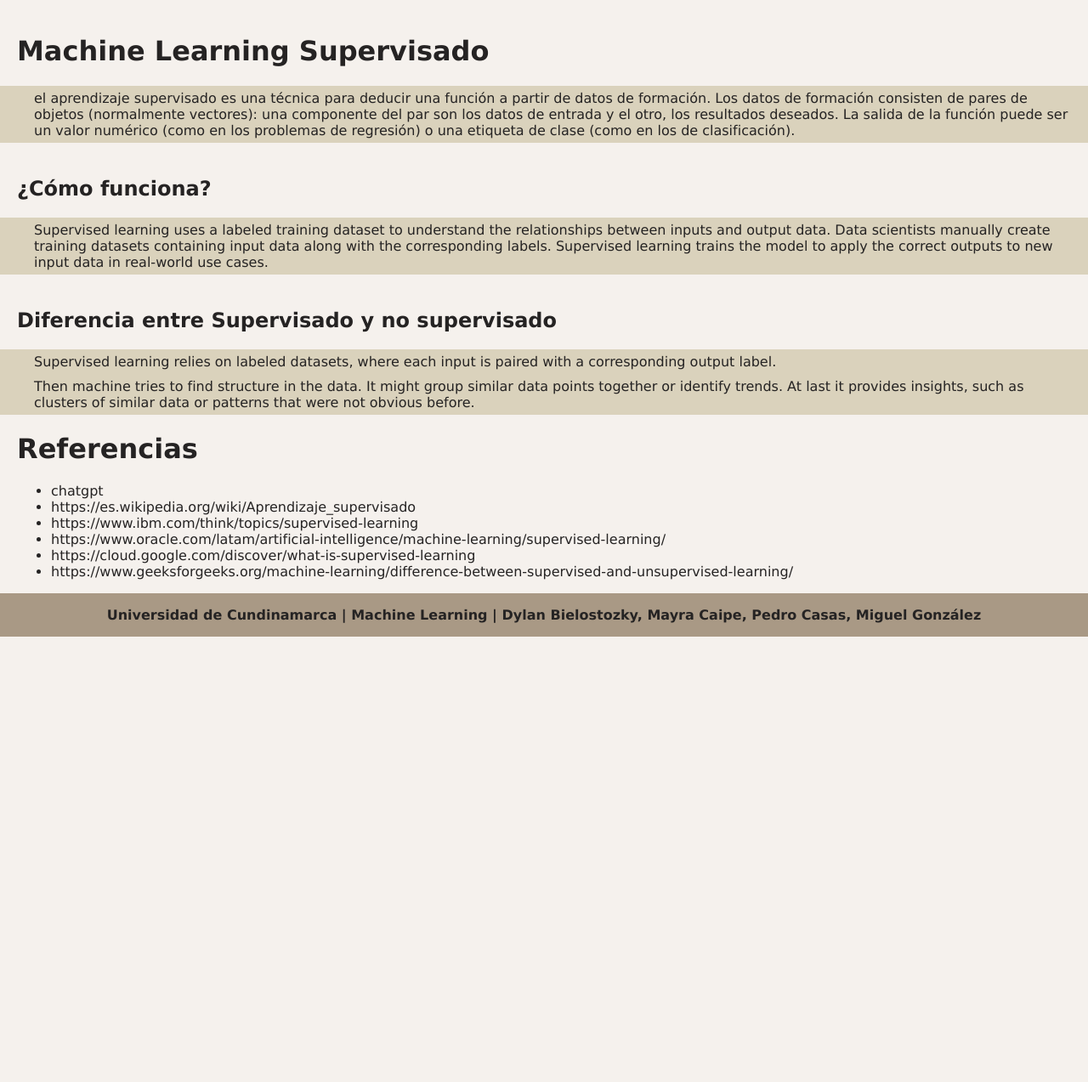
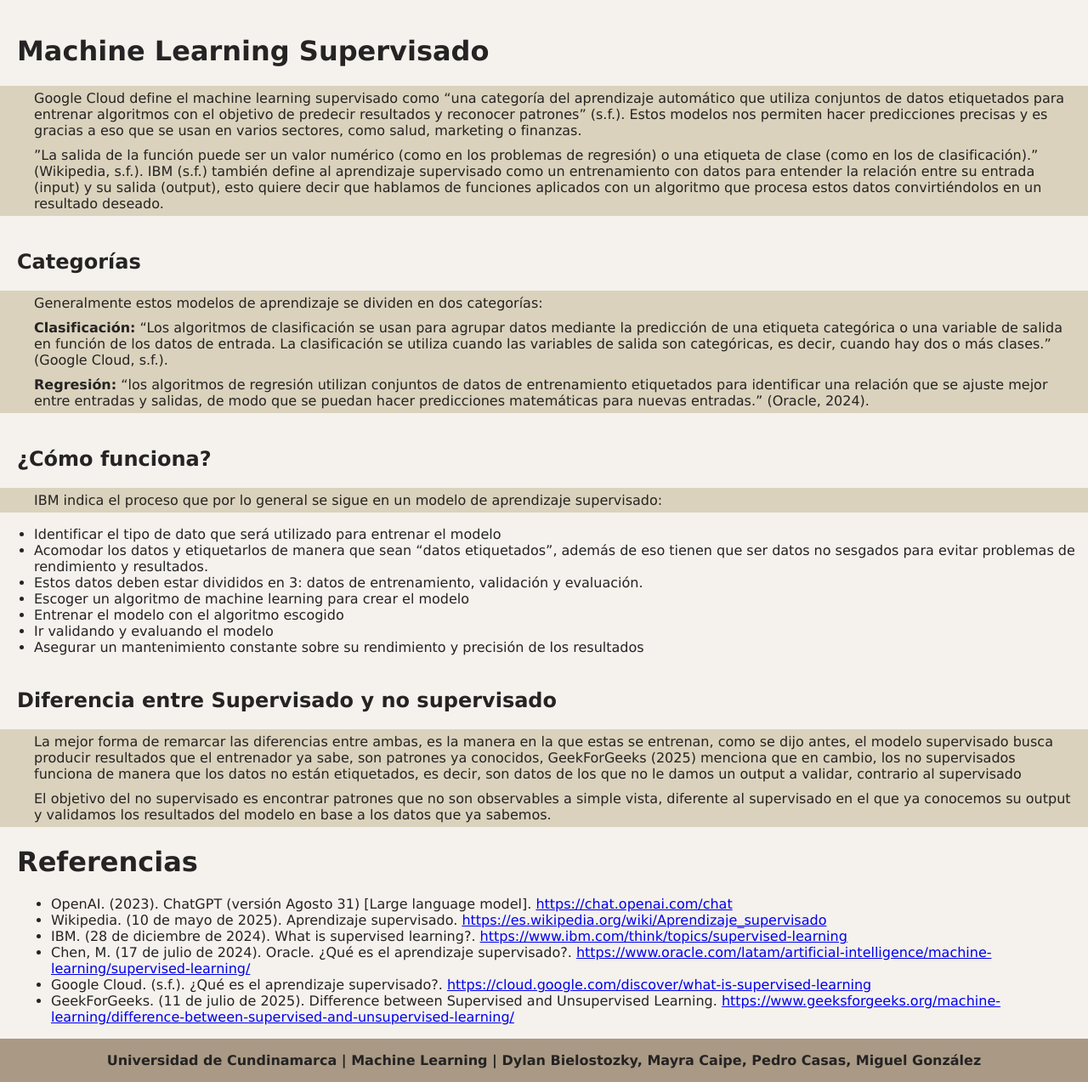
Before and after one commit to dylanbitz/ML-supervisado, a Flask app: page / in a window 1280 px wide. Shown: the part 128-1401 px from the top of the page at 85% size. Before the commit the page ends 877 px from the top, so only its background shows below. Run offline with Flask 3, Linux system fonts and the light colour scheme.

Commit message:
update index.html with detailed explanations of supervised learning concepts and categories

```diff
--- a/templates/index.html
+++ b/templates/index.html
@@ -16,36 +16,62 @@
 <main>
     <div class="introduccion">
         <h1 class="titulos">Machine Learning Supervisado</h1>
-        <p>
-            el aprendizaje supervisado es una técnica para deducir una función a partir de datos de formación.
-            Los datos de formación consisten de pares de objetos (normalmente vectores): una componente del par son los datos de entrada y el otro,
-            los resultados deseados. La salida de la función puede ser un valor numérico (como en los problemas de regresión) o una etiqueta de
-            clase (como en los de clasificación).
+        <p class="p1-intro">
+            Google Cloud define el machine learning supervisado como “una categoría del aprendizaje automático que utiliza conjuntos de datos etiquetados para entrenar
+            algoritmos con el objetivo de predecir resultados y reconocer patrones” (s.f.). Estos modelos nos permiten hacer predicciones precisas y es gracias a eso
+            que se usan en varios sectores, como salud, marketing o finanzas.
+        </p>
+        <p class="p2-intro">
+            ”La salida de la función puede ser un valor numérico (como en los problemas de regresión) o una etiqueta de clase (como en los de clasificación).” (Wikipedia, s.f.).
+            IBM (s.f.) también define al aprendizaje supervisado como un entrenamiento con datos para entender la relación entre su entrada (input) y su salida (output),
+            esto quiere decir que hablamos de funciones aplicados con un algoritmo que procesa estos datos convirtiéndolos en un resultado deseado.
+        </p>
+        <h2 class="titulos">Categorías</h2>
+        <p class="p3-intro">
+            Generalmente estos modelos de aprendizaje se dividen en dos categorías:
+        </p>
+        <p class="p4-intro">
+            <b>Clasificación:</b> “Los algoritmos de clasificación se usan para agrupar datos mediante la predicción de una etiqueta categórica o una variable de salida en
+            función de los datos de entrada. La clasificación se utiliza cuando las variables de salida son categóricas, es decir, cuando hay dos o más clases.”
+            (Google Cloud, s.f.).
+        </p>
+        <p class="p5-intro">
+            <b>Regresión:</b> “los algoritmos de regresión utilizan conjuntos de datos de entrenamiento etiquetados para identificar una relación que se ajuste mejor entre
+            entradas y salidas, de modo que se puedan hacer predicciones matemáticas para nuevas entradas.” (Oracle, 2024).
         </p>
         <h2 class="titulos">¿Cómo funciona?</h2>
-        <p>
-            Supervised learning uses a labeled training dataset to understand the relationships between inputs and output data.
-            Data scientists manually create training datasets containing input data along with the corresponding labels.
-            Supervised learning trains the model to apply the correct outputs to new input data in real-world use cases.
+        <p class="p6-intro">
+            IBM indica el proceso que por lo general se sigue en un modelo de aprendizaje supervisado:
         </p>
+        <ul>
+            <li>Identificar el tipo de dato que será utilizado para entrenar el modelo</li>
+            <li>Acomodar los datos y etiquetarlos de manera que sean “datos etiquetados”, además de eso tienen que ser datos no sesgados para evitar problemas de rendimiento y resultados.</li>
+            <li>Estos datos deben estar divididos en 3: datos de entrenamiento, validación y evaluación.</li>
+            <li>Escoger un algoritmo de machine learning para crear el modelo</li>
+            <li>Entrenar el modelo con el algoritmo escogido</li>
+            <li>Ir validando y evaluando el modelo</li>
+            <li>Asegurar un mantenimiento constante sobre su rendimiento y precisión de los resultados</li>
+        </ul>
         <h2 class="titulos">Diferencia entre Supervisado y no supervisado</h2>
-        <p>
-            Supervised learning relies on labeled datasets, where each input is paired with a corresponding output label.
+        <p class="p7-intro">
+            La mejor forma de remarcar las diferencias entre ambas, es la manera en la que estas se entrenan, como se dijo antes, el modelo supervisado
+            busca producir resultados que el entrenador ya sabe, son patrones ya conocidos, GeekForGeeks (2025) menciona que en cambio, los no supervisados
+            funciona de manera que los datos no están etiquetados, es decir, son datos de los que no le damos un output a validar, contrario al supervisado
         </p>
-        <p>
-            Then machine tries to find structure in the data. It might group similar data points together or identify trends. At last it provides insights,
-            such as clusters of similar data or patterns that were not obvious before.
+        <p class="p8-intro">
+            El objetivo del no supervisado es encontrar patrones que no son observables a simple vista, diferente al  supervisado en el que ya conocemos su output y
+            validamos los resultados del modelo en base a los datos que ya sabemos.
         </p>
     </div>
     <div class="referencias">
         <h1>Referencias</h1>
         <ul>
-            <li>chatgpt</li>
-            <li>https://es.wikipedia.org/wiki/Aprendizaje_supervisado</li>
-            <li>https://www.ibm.com/think/topics/supervised-learning</li>
-            <li>https://www.oracle.com/latam/artificial-intelligence/machine-learning/supervised-learning/</li>
-            <li>https://cloud.google.com/discover/what-is-supervised-learning</li>
-            <li>https://www.geeksforgeeks.org/machine-learning/difference-between-supervised-and-unsupervised-learning/</li>
+            <li>OpenAI. (2023). ChatGPT (versión Agosto 31) [Large language model]. <a href="https://chat.openai.com/chat">https://chat.openai.com/chat</a></li>
+            <li>Wikipedia. (10 de mayo de 2025). Aprendizaje supervisado. <a href="https://es.wikipedia.org/wiki/Aprendizaje_supervisado">https://es.wikipedia.org/wiki/Aprendizaje_supervisado</a></li>
+            <li>IBM. (28 de diciembre de 2024). What is supervised learning?. <a href="https://www.ibm.com/think/topics/supervised-learning">https://www.ibm.com/think/topics/supervised-learning</a></li>
+            <li>Chen, M. (17 de julio de 2024). Oracle. ¿Qué es el aprendizaje supervisado?. <a href="https://www.oracle.com/latam/artificial-intelligence/machine-learning/supervised-learning/">https://www.oracle.com/latam/artificial-intelligence/machine-learning/supervised-learning/</a></li>
+            <li>Google Cloud. (s.f.). ¿Qué es el aprendizaje supervisado?. <a href="https://cloud.google.com/discover/what-is-supervised-learning">https://cloud.google.com/discover/what-is-supervised-learning</a></li>
+            <li>GeekForGeeks. (11 de julio de 2025). Difference between Supervised and Unsupervised Learning. <a href="https://www.geeksforgeeks.org/machine-learning/difference-between-supervised-and-unsupervised-learning/">https://www.geeksforgeeks.org/machine-learning/difference-between-supervised-and-unsupervised-learning/</a></li>
         </ul>
     </div>
 </main>
```
